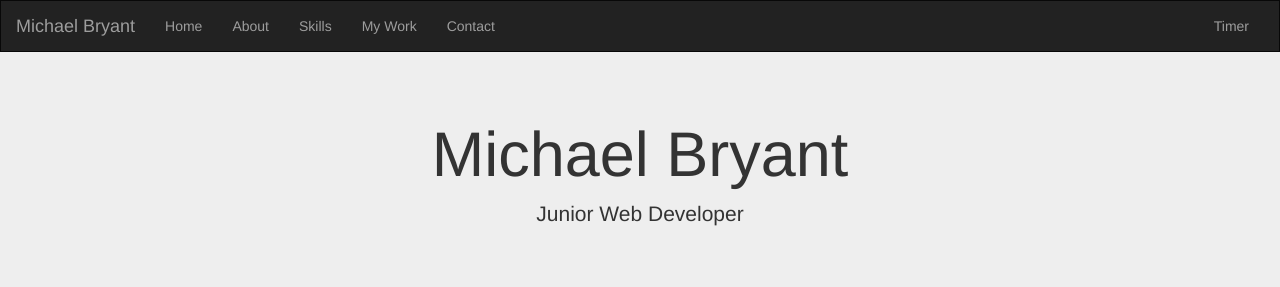
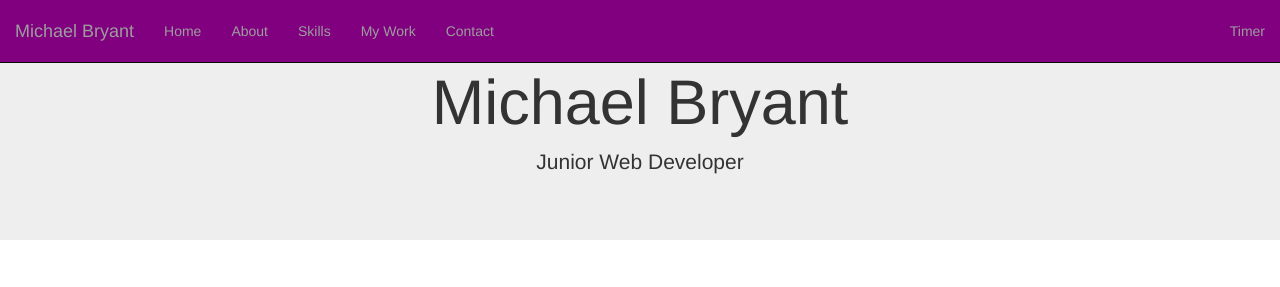
Before and after one commit to mbryant1988/Portfolio, a plain HTML site: page index.html in a window 1280 px wide. Shown: the top 287 px of the page. Drawn offline with Linux system fonts and the light colour scheme.

Commit message:
"style navbar and fix to top"

```diff
--- a/bootstrap3/css/style.css
+++ b/bootstrap3/css/style.css
@@ -1,4 +1,9 @@
 .navbar{
   margin-bottom:0;
   border-radius: 0;
+  padding: 6px 0
 }
+
+.navbar-inverse{
+  background-color: purple;
+}
--- a/index.html
+++ b/index.html
@@ -9,7 +9,7 @@
   <link rel="stylesheet" href="bootstrap3/css/style.css">
 </head>
 <body>
-<nav class="navbar navbar-inverse">
+<nav class="navbar navbar-inverse navbar-fixed-top">
   <div class="container-fluid">
     <div class="navbar-header">
       <button type="button" class="navbar-toggle" data-toggle="collapse" data-target= "#myNavbar">
```
